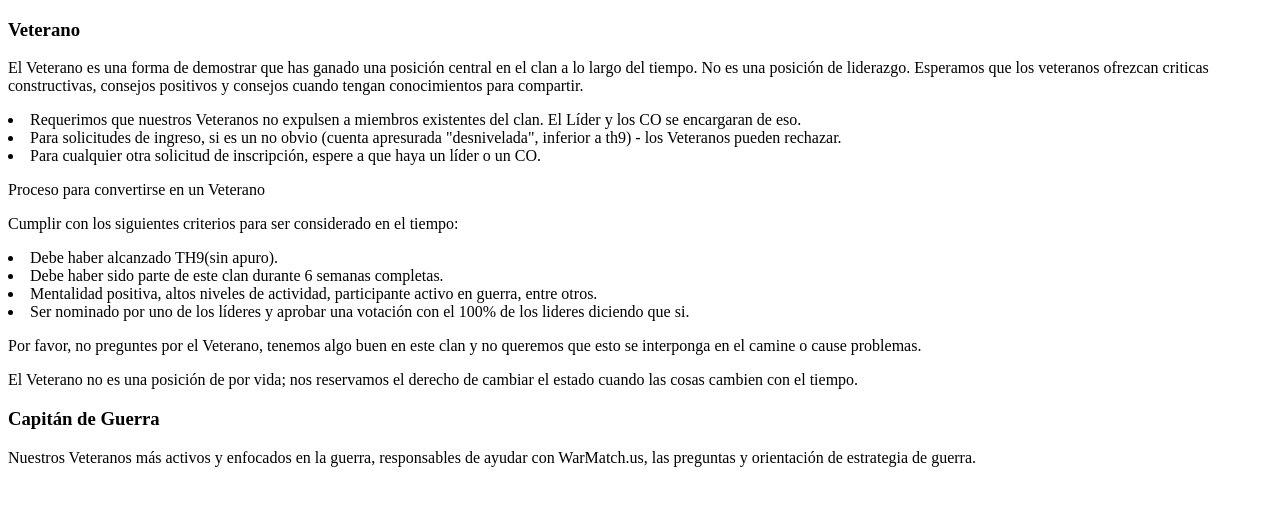
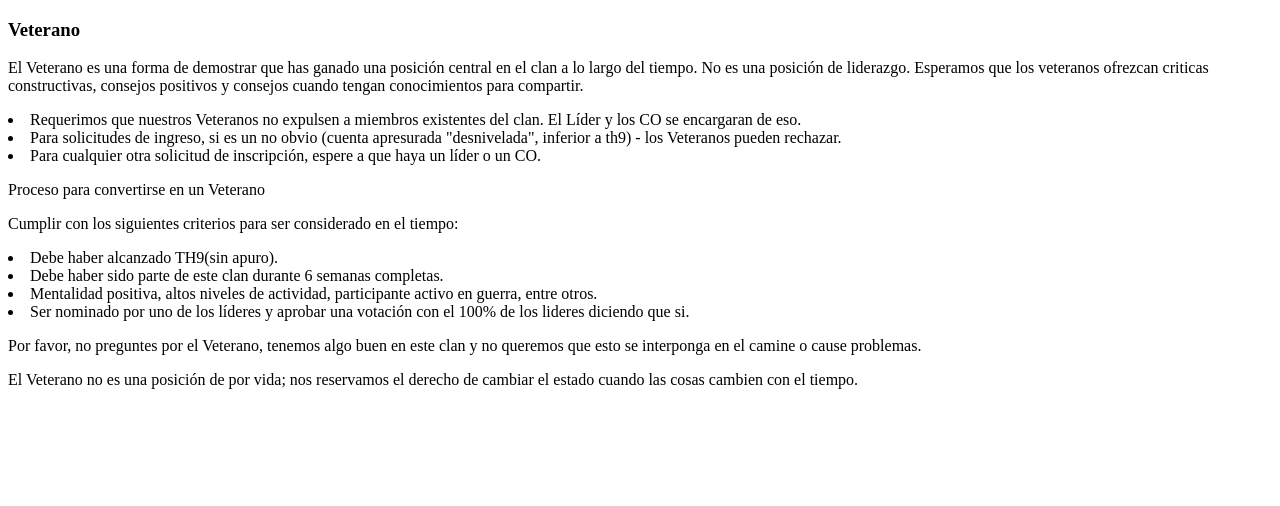
Before and after one commit to horsecoc/horsecoc.github.io, a plain HTML site: page roles.html in a window 1280 px wide. Drawn offline with Linux system fonts and the light colour scheme.

Commit message:
Update roles.html

```diff
--- a/roles.html
+++ b/roles.html
@@ -31,12 +31,6 @@
       <p>El Veterano no es una posición de por vida; nos reservamos el derecho
        de cambiar el estado cuando las cosas cambien con el tiempo.</p>
     </div>
-    <div class="">
-      <h3>Capitán de Guerra</h3>
-      <p>Nuestros Veteranos más activos y enfocados en la guerra, responsables
-       de ayudar con WarMatch.us, las preguntas y orientación de estrategia de
-        guerra.</p>
 
-    </div>
   </body>
 </html>
```
